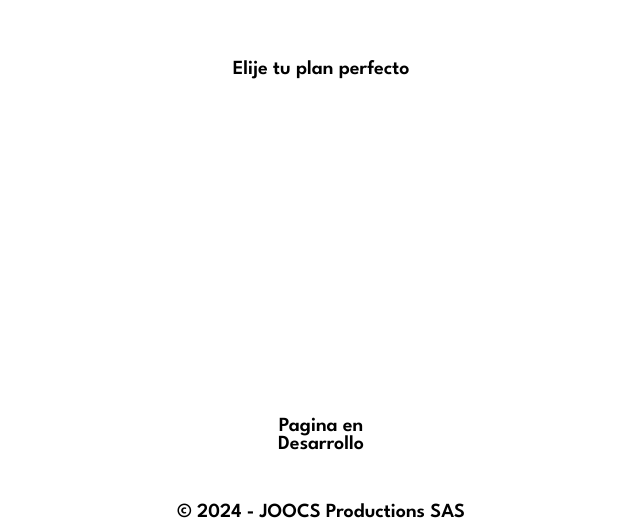
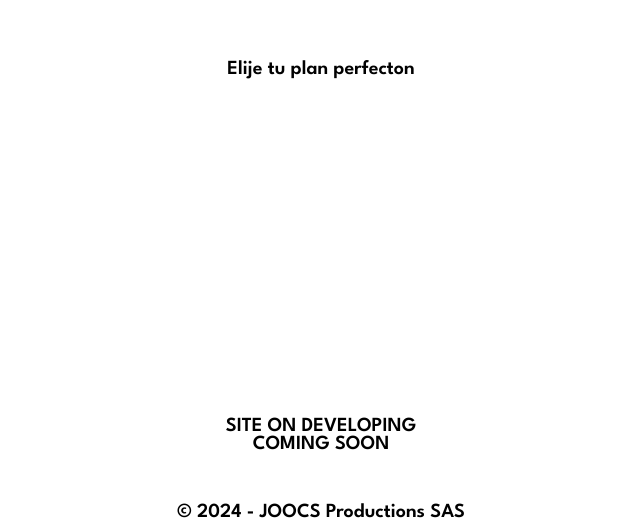
Before and after one commit to joocsproductions/site, a plain HTML site: page index.html in a window 1280 px wide. Shown: the part 1879-2400 px from the top of the page, without its empty margins (319-959 px from the left). Drawn offline with nearby package versions, Linux system fonts and the light colour scheme.

Commit message:
prueba 3

```diff
--- a/index.html
+++ b/index.html
@@ -44,7 +44,7 @@
         <div class="row"></div>
         <div class="image-slider"></div>
     <section class="section" id="services">
-        <h1>Elije tu plan perfecto</h1>
+        <h1>Elije tu plan perfecton</h1>
         <div class="row">
             <div class="plan" id="1"></div>
             <div class="plan" id="2"></div>
@@ -53,7 +53,7 @@
     </section>
 
     <div id="text">
-        <p>Pagina en<br>Desarrollo</p>
+        <p>SITE ON DEVELOPING<br>COMING SOON</p>
     </div>
     <footer>
         &COPY; 2024 - JOOCS Productions SAS
```
